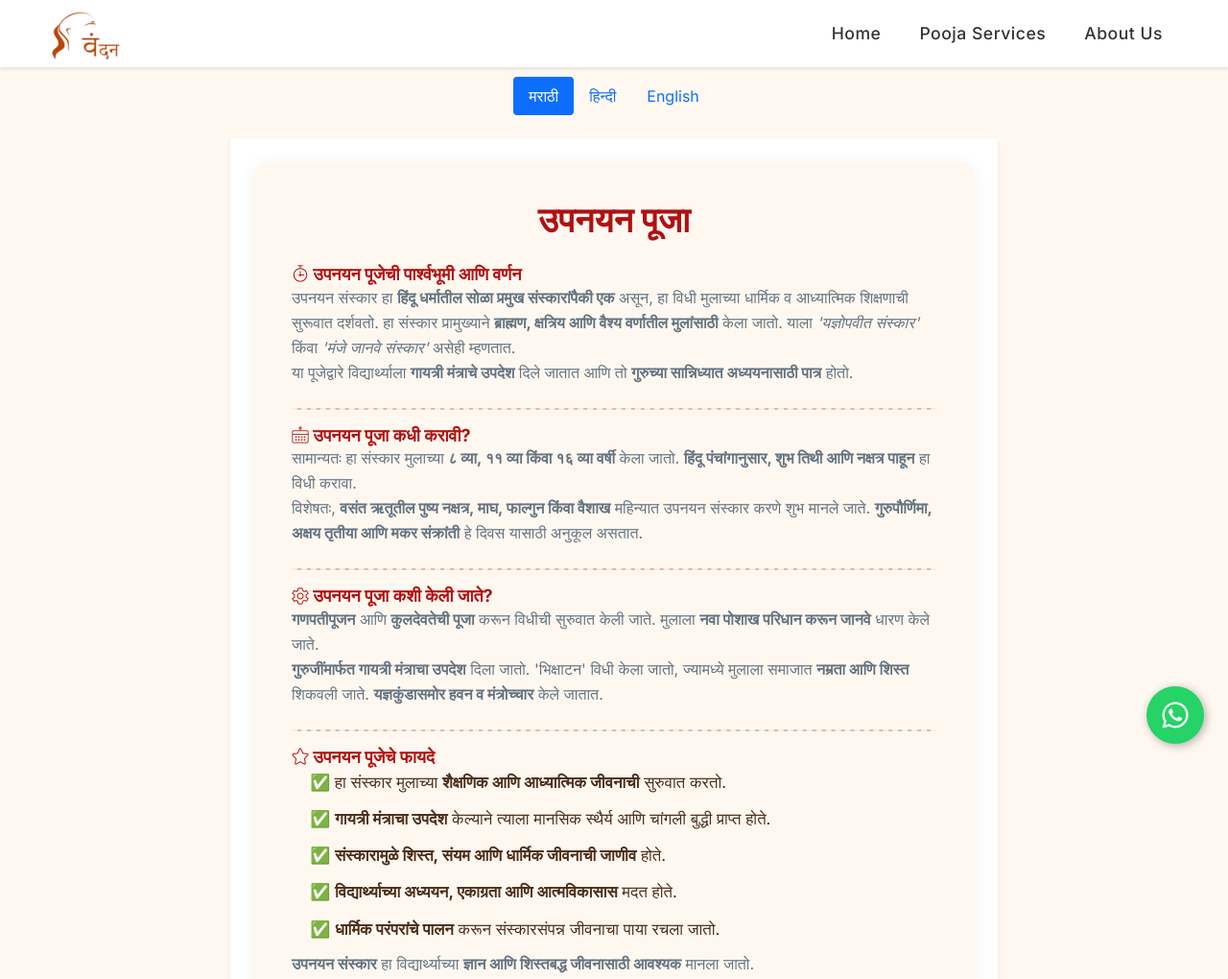
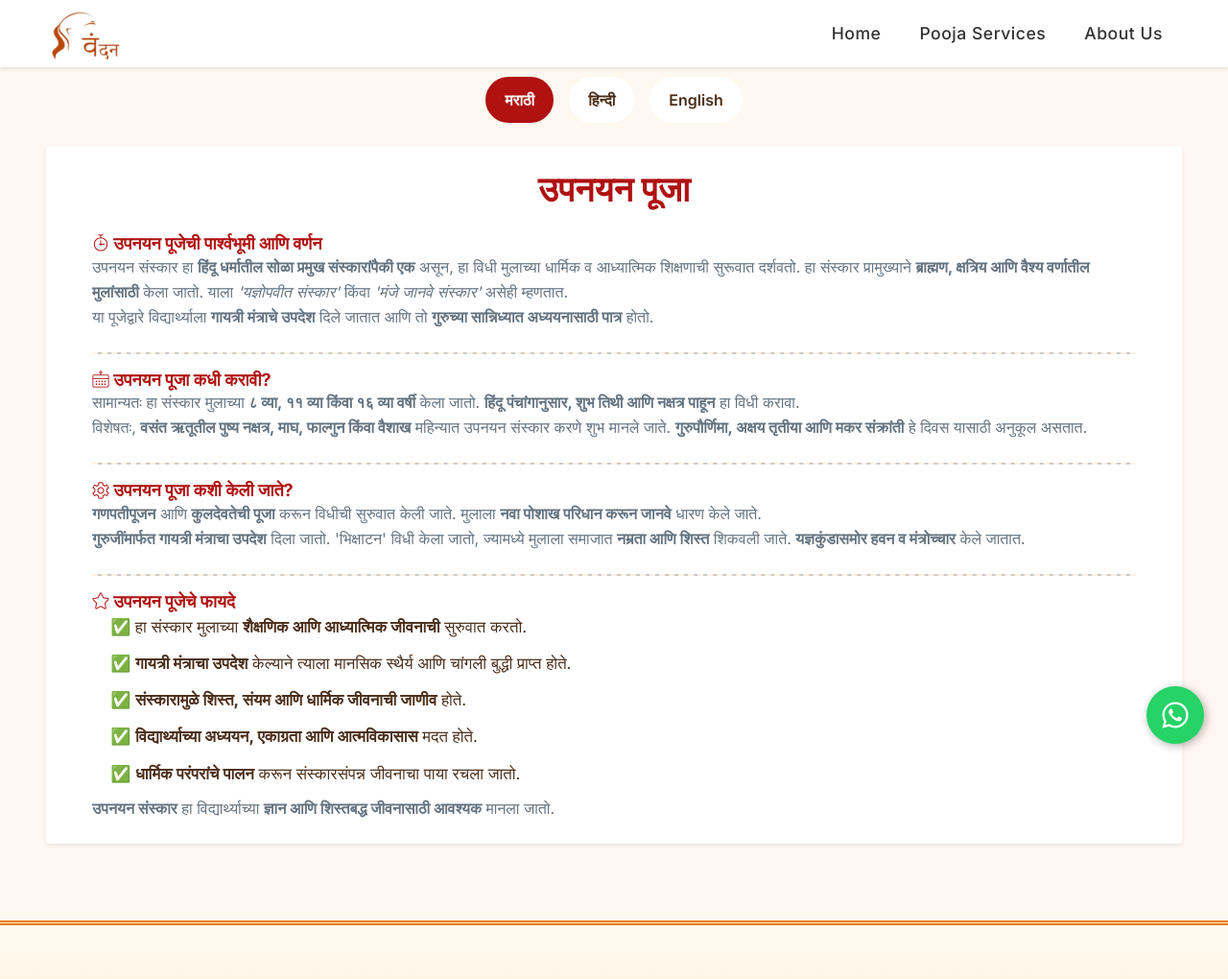
Before and after one commit to panditfromvandan/vandandemo, a plain HTML site: page Upanayan_Sanskar.html in a window 1280 px wide. Shown: the top 1020 px of the page at 96% size. Drawn offline with nearby package versions, Linux system fonts and the light colour scheme.

Commit message:
upnayan pooja added

```diff
--- a/Upanayan_Sanskar.html
+++ b/Upanayan_Sanskar.html
@@ -69,8 +69,8 @@
     <!-- ====== Header Start ====== -->
      <div id="header"></div>
 
-     <section id="about" class="ud-about" style="background-color: #fff8f0; padding: 80px 0;">
-      <div class="container">
+     <section id="upnayan" class="ud-upnayan" style="background-color: #fff8f0; padding: 80px 0;">
+      <div class="container-fluid px-3 px-md-5">
         <!-- <div class="ud-section-title text-center mb-5">
           <h2 style="color: #b01111; font-weight: bold;">उपनयन पूजा</h2>
           <span style="color: #9b5722;">Upanayan Puja in Three Languages</span>
@@ -99,8 +99,8 @@
         <div class="tab-content">
           <!-- Marathi -->
           <div class="tab-pane fade show active" id="marathi" role="tabpanel">
-            <div class="p-4 bg-white rounded shadow-sm">
-              <div class="container" style="background-color: #fff8f0; padding: 40px; border-radius: 16px; box-shadow: 0 4px 20px rgba(0,0,0,0.05);">
+            <div class="p-4 bg-white rounded shadow-sm px-3 px-sm-5 container-fluid">
+
                 <h2 class="text-center mb-4" style="color: #b01111; font-weight: bold;">उपनयन पूजा</h2>
 
                 <!-- Section 1 -->
@@ -155,7 +155,7 @@
                   </ul>
                   <p class="mt-2"><strong>उपनयन संस्कार</strong> हा विद्यार्थ्याच्या <strong>ज्ञान आणि शिस्तबद्ध जीवनासाठी आवश्यक</strong> मानला जातो.</p>
                 </div>
-              </div>
+
             </div>
           </div>
 
--- a/assets/css/ud-styles.css
+++ b/assets/css/ud-styles.css
@@ -3030,32 +3030,40 @@ p {
 }
 
 /* make the pills big & friendly */
-/* 1) Scrollable pills */
-#langTabs {
-  overflow-x: auto;
-  white-space: nowrap;
-}
-#langTabs .nav-item {
-  display: inline-block;
-}
-
-/* 2) Responsive padding & max-width */
+#langTabs .nav-link {
+  font-size: 1rem;
+  font-weight: 600;
+  margin: 0 0.5rem;
+  padding: 0.75rem 1.25rem;
+  border-radius: 50px;
+  color: #4b2e19;
+  background-color: #fff;
+  transition: background 0.2s, color 0.2s;
+}
+#langTabs .nav-link.active {
+  background-color: #b01111;
+  color: #fff;
+}
+#langTabs .nav-link:hover {
+  background-color: #9b5722;
+  color: #fff;
+}
+
+/* content card */
 .tab-pane .bg-white {
-  max-width: 800px;
-  margin: 0 auto;
-  padding-top: 2rem;
-  padding-bottom: 2rem;
-}
-
-/* 3) Boost mobile text size */
+  line-height: 1.6;
+  color: #333;
+}
+.tab-pane hr {
+  border-top: 2px dashed #ffcc99;
+}
 @media (max-width: 576px) {
   .tab-pane .bg-white {
-    padding-left: 1rem !important;
-    padding-right: 1rem !important;
+    padding-left: 0.5rem !important;
+    padding-right: 0.5rem !important;
     font-size: 1.05rem;
     line-height: 1.6;
   }
 }
 
-
 /*# sourceMappingURL=ud-styles.css.map */
```
